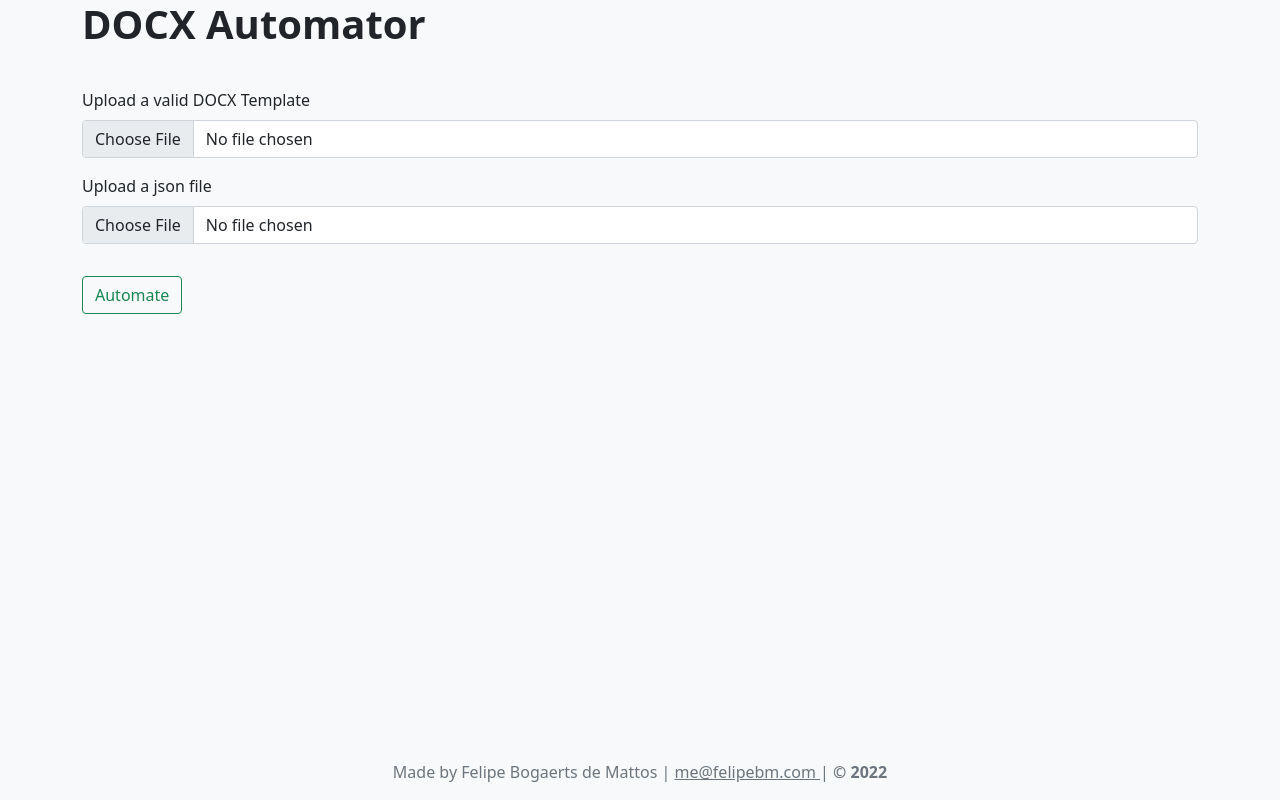
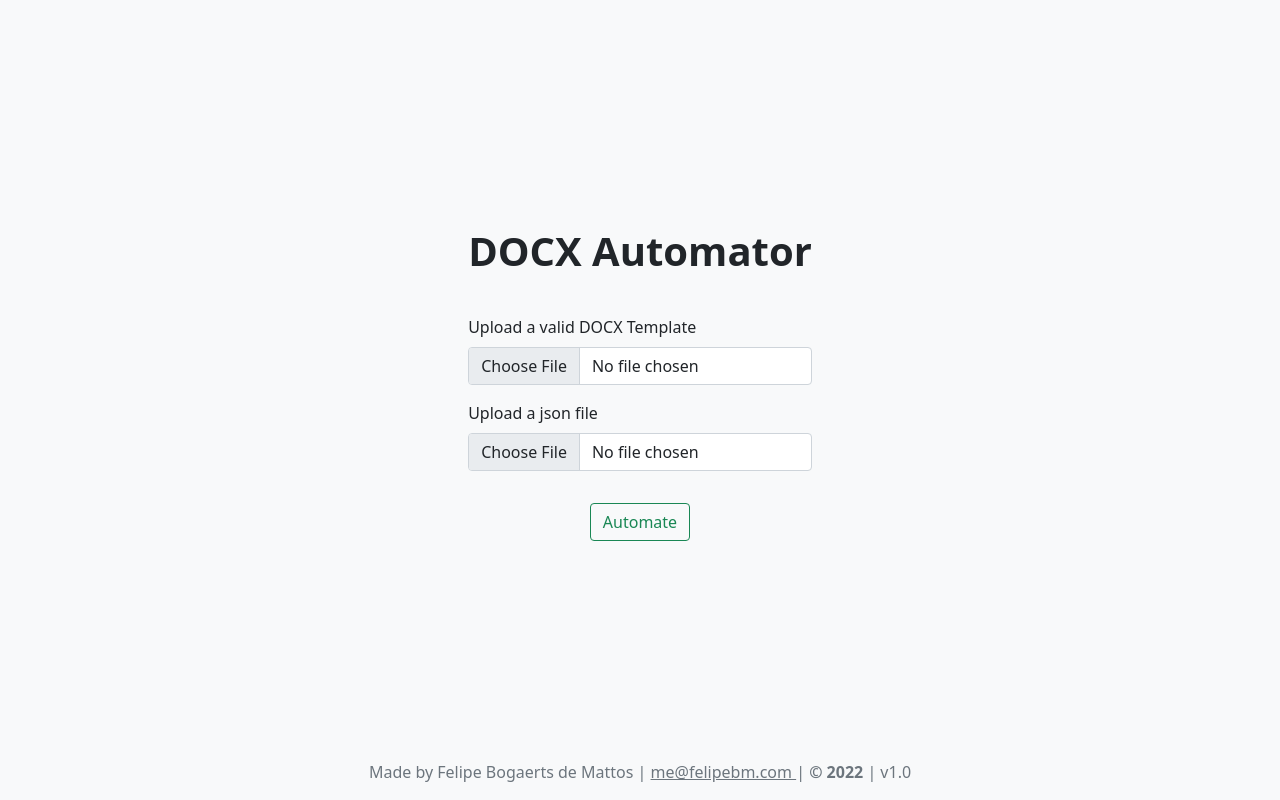
Before and after one commit to felipebogaertsm/docx-automator-web, a Django app: page / in a window 1280 px wide. Run offline with Django 4.2, Linux system fonts and the light colour scheme; some libraries are stand-ins or nearby versions.

Commit message:
1.0.1
- Configured env variables for prod
- Changed home page layout

```diff
--- a/kubernetes/04_app/web.yaml
+++ b/kubernetes/04_app/web.yaml
@@ -22,8 +22,11 @@ spec:
                 app: docx-automator-web
         spec:
             containers:
-                - image: felipebogaertsm/docx_automator_web@sha256:f5a7292cbb87b980b02854a233d3711269392eb1d0a5a66633615ac3204412cf
+                - image: felipebogaertsm/docx_automator_web@sha256:e6758e157449c0acbdfd5bfc4bff87d9bd254aba19fff75c7dc419224cdec28f
                   imagePullPolicy: Always
+                  envFrom:
+                    - secretRef:
+                        name: docx-automator-secrets
                   name: docx-automator-web
                   ports:
                       - containerPort: 8000
--- a/web/apps/automator/templates/automator/base.html
+++ b/web/apps/automator/templates/automator/base.html
@@ -30,7 +30,7 @@
     <link rel="icon" type="image/x-icon" href="{% static 'favicon.ico' %}" />
   </head>
 
-  <body class="bg-light">
+  <body class="bg-light" style="height: 100%">
     <div>{% block content %}{% endblock %}</div>
 
     <footer class="my-auto fixed-bottom text-muted text-center">
@@ -39,7 +39,7 @@
         <a class="text-muted" href="mailto:me@felipebm.com">
           me@felipebm.com
         </a>
-        | <b>&#169; 2022</b>
+        | <b>&#169; 2022</b> | v1.0
       </p>
     </footer>
   </body>
--- a/web/apps/automator/templates/automator/home.html
+++ b/web/apps/automator/templates/automator/home.html
@@ -1,6 +1,7 @@
 {% extends 'automator/base.html' %} {% block content %} {% load static %}
 
-<div class="container">
+<div class="container d-flex justify-content-center align-items-center vh-100">
+  <div>
     <div class="py-6">
       <h1><b>DOCX Automator</b></h1>
     </div>
@@ -18,10 +19,13 @@
           <label class="form-label" for="template">Upload a json file</label>
           <input class="form-control" type="file" name="data" />
         </div>
+        <div class="w-100 d-flex justify-content-center">
           <button type="submit" class="btn btn-outline-success mt-4 mb-2">
             Automate
           </button>
+        </div>
       </form>
+    </div>
   </div>
 </div>
 
--- a/web/config/settings.py
+++ b/web/config/settings.py
@@ -10,6 +10,7 @@ For the full list of settings and their values, see
 https://docs.djangoproject.com/en/4.0/ref/settings/
 """
 
+import os
 from pathlib import Path
 
 # Build paths inside the project like this: BASE_DIR / 'subdir'.
@@ -20,10 +21,10 @@ BASE_DIR = Path(__file__).resolve().parent.parent
 # See https://docs.djangoproject.com/en/4.0/howto/deployment/checklist/
 
 # SECURITY WARNING: keep the secret key used in production secret!
-SECRET_KEY = "django-insecure-s*x7(bx&ntav+f^d0(yux#9v__hx(pp)m(i0-kdq1hdb-eapdt"
+SECRET_KEY = os.environ.get("SECRET_KEY", "django-insecure-s*x7(bx&ntav+")
 
 # SECURITY WARNING: don't run with debug turned on in production!
-DEBUG = True
+DEBUG = str(os.environ.get("DEBUG")) == ("None" or "1")  # 1 == True
 
 ALLOWED_HOSTS = ["*"]
 
```
Also changed, not shown: 1 other file. Lines whose indentation alone changed are shown as unchanged.
